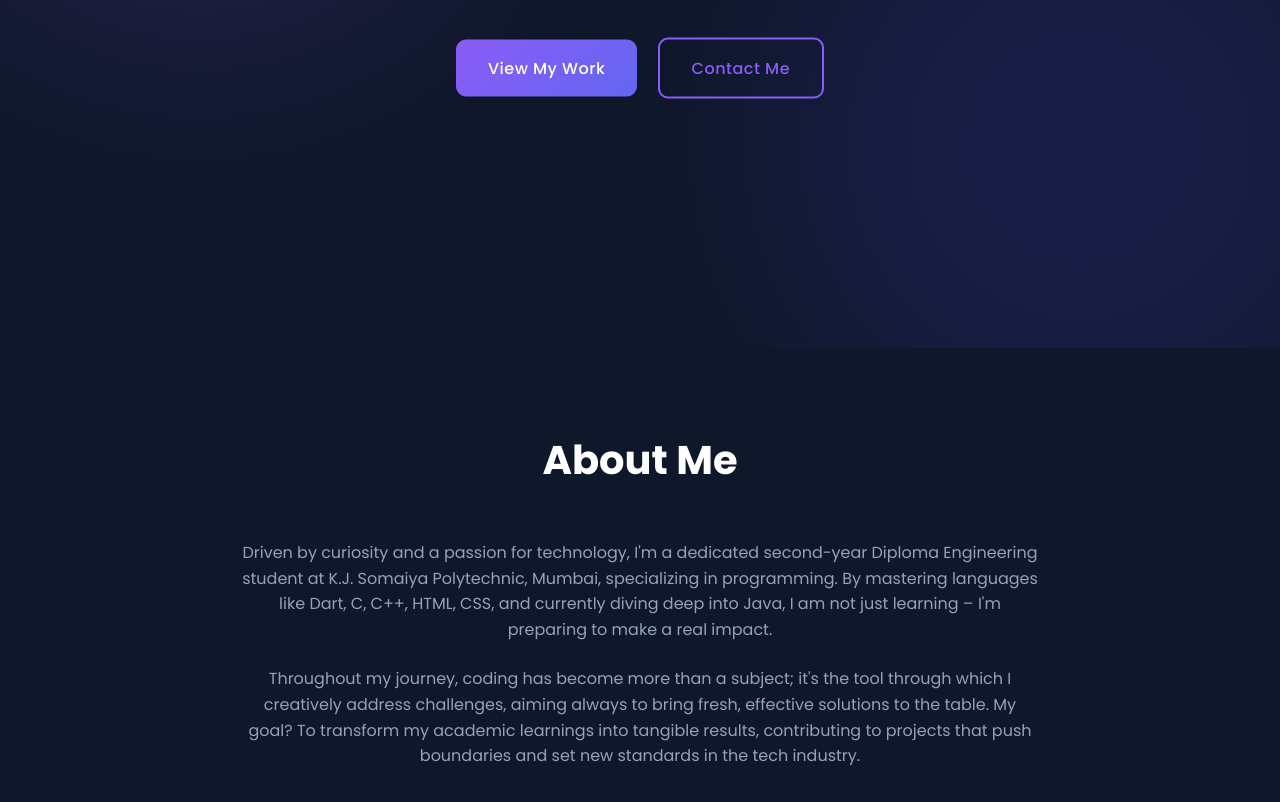
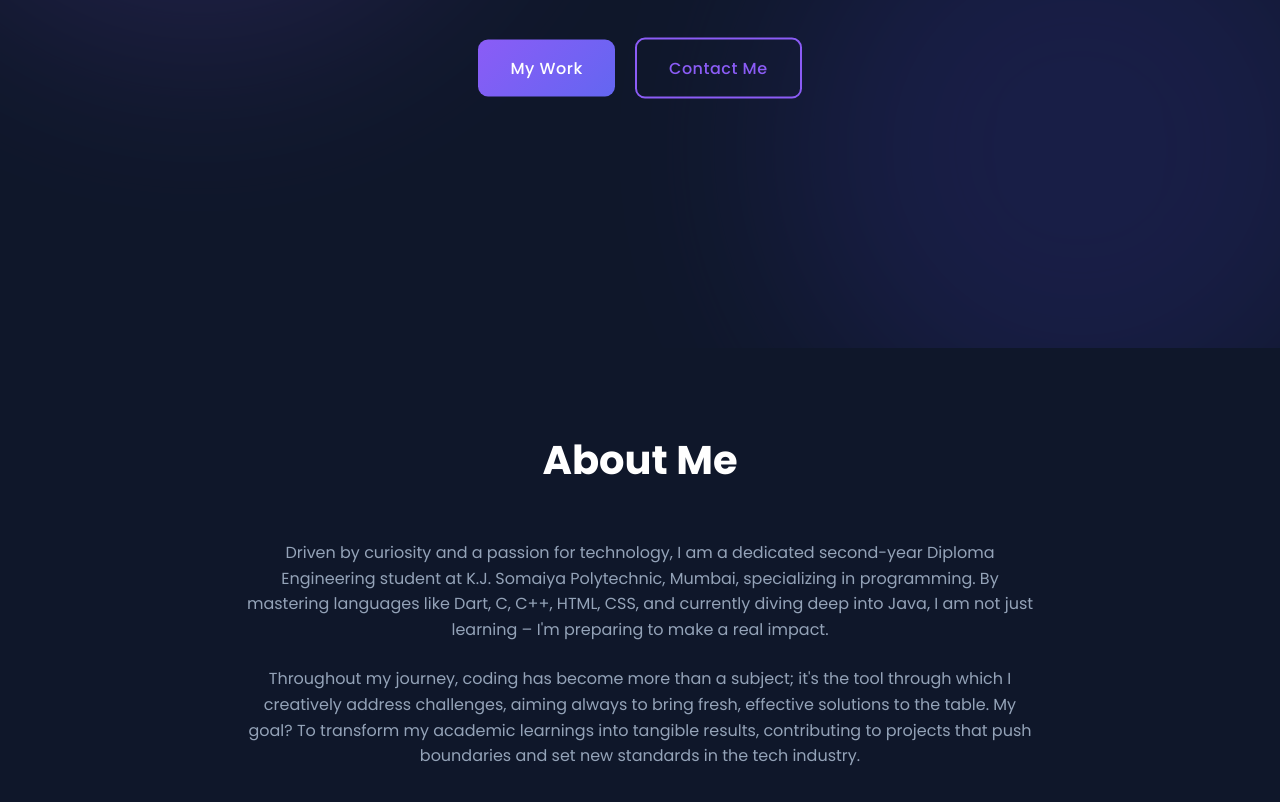
Before and after one commit to sparth292/portfolio, a website: page public/index.html in a window 1280 px wide. Shown: the part 452-1254 px from the top of the page. Drawn offline with Linux system fonts and the light colour scheme.

Commit message:
Update index.html

```diff
--- a/public/index.html
+++ b/public/index.html
@@ -3,7 +3,7 @@
 <head>
     <meta charset="UTF-8">
     <meta name="viewport" content="width=device-width, initial-scale=1.0">
-    <title>Parth Salunke - Portfolio</title>
+    <title>Parth Salunke</title>
     <link rel="stylesheet" href="style.css">
     <link rel="stylesheet" href="https://cdnjs.cloudflare.com/ajax/libs/font-awesome/6.4.0/css/all.min.css">
     <link href="https://fonts.googleapis.com/css2?family=Poppins:wght@300;400;500;600;700&display=swap" rel="stylesheet">
@@ -43,7 +43,7 @@
                 <a href="https://instagram.com/parth__salunke" target="_blank"><i class="fab fa-instagram"></i></a>
             </div>
             <div class="cta-buttons">
-                <a href="#projects" class="btn primary fade-in">View My Work</a>
+                <a href="#projects" class="btn primary fade-in">My Work</a>
                 <a href="#contact" class="btn secondary fade-in">Contact Me</a>
             </div>
         </div>
@@ -54,7 +54,7 @@
         <h2 class="fade-in">About Me</h2>
         <div class="about-content fade-in">
             <div class="about-text">
-                <p>Driven by curiosity and a passion for technology, I'm a dedicated second-year Diploma Engineering student at K.J. Somaiya Polytechnic, Mumbai, specializing in programming. By mastering languages like Dart, C, C++, HTML, CSS, and currently diving deep into Java, I am not just learning – I'm preparing to make a real impact.</p>
+                <p>Driven by curiosity and a passion for technology, I am a dedicated second-year Diploma Engineering student at K.J. Somaiya Polytechnic, Mumbai, specializing in programming. By mastering languages like Dart, C, C++, HTML, CSS, and currently diving deep into Java, I am not just learning – I'm preparing to make a real impact.</p>
                 <p>Throughout my journey, coding has become more than a subject; it's the tool through which I creatively address challenges, aiming always to bring fresh, effective solutions to the table. My goal? To transform my academic learnings into tangible results, contributing to projects that push boundaries and set new standards in the tech industry.</p>
             </div>
         </div>
```
